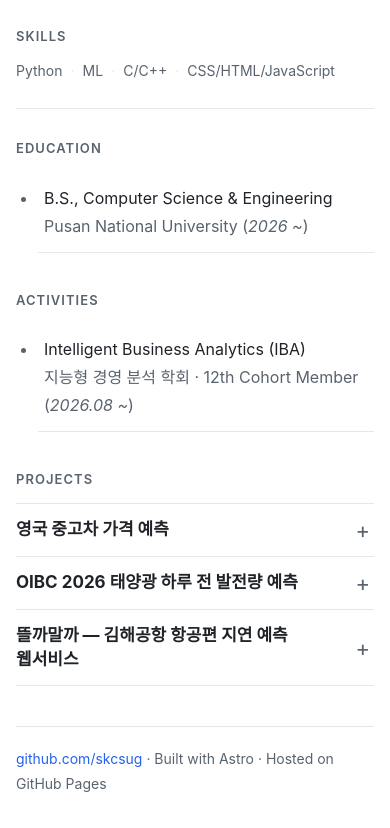
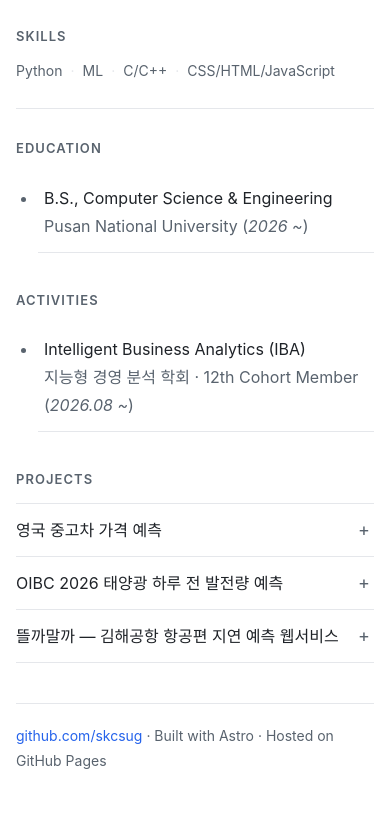
Before and after one commit to skcsug/skcsug.github.io, an Astro site: page / in a window 390 px wide. Shown: the part 474-1302 px from the top of the page. After the commit the page ends 1279 px from the top, so only its background shows below. Built offline with nearby package versions, Linux system fonts and the light colour scheme; Astro itself is replaced by a stand-in of ours; a web font is replaced by a local one.

Commit message:
style: 프로젝트 제목 글씨를 Education·Activities와 같은 크기·굵기로
Co-Authored-By: Claude Opus 5.5 <noreply@anthropic.com>

```diff
--- a/src/styles/global.css
+++ b/src/styles/global.css
@@ -77,18 +77,18 @@ h4 { font-size: 17px; margin: 28px 0 6px; }
 .project:last-of-type { border-bottom: 1px solid var(--line); }
 .project summary {
   list-style: none; cursor: pointer; position: relative;
-  padding: 16px 40px 16px 0;
+  padding: 12px 40px 12px 0;
   display: flex; flex-wrap: wrap; align-items: center; gap: 4px 10px;
 }
 .project summary::-webkit-details-marker { display: none; }
 .project summary::after {
   content: '+'; position: absolute; right: 4px; top: 50%; transform: translateY(-50%);
-  font-size: 22px; line-height: 1; color: var(--muted);
+  font-size: 18px; line-height: 1; color: var(--muted);
 }
 .project[open] > summary::after { content: '−'; }
 .project summary:hover .ptitle { color: var(--accent); }
 .project summary:focus-visible { outline: 2px solid var(--accent); outline-offset: 2px; }
-.ptitle { font-size: 19px; font-weight: 700; line-height: 1.4; }
+.ptitle { font-size: 16px; font-weight: 400; color: var(--text); }
 .body { padding: 0 0 24px; }
 .body > h4:first-child { margin-top: 16px; }
 ul { padding-left: 20px; margin: 6px 0; }
@@ -128,9 +128,8 @@ footer { margin-top: 40px; padding-top: 20px; border-top: 1px solid var(--line);
   .layout { padding: 28px 16px 32px; }
   .avatar { width: 64px; height: 64px; font-size: 26px; }
   .profile h1 { font-size: 26px; }
-  .project summary { padding: 14px 32px 14px 0; }
+  .project summary { padding: 12px 32px 12px 0; }
   .project summary::after { right: 4px; }
-  .ptitle { font-size: 17px; }
   .body { padding: 0 0 20px; }
   .stat { padding: 4px 0; }
   .stat b { font-size: 18px; }
```
Also changed, not shown: tests/site.test.mjs (+12 -0 lines).
